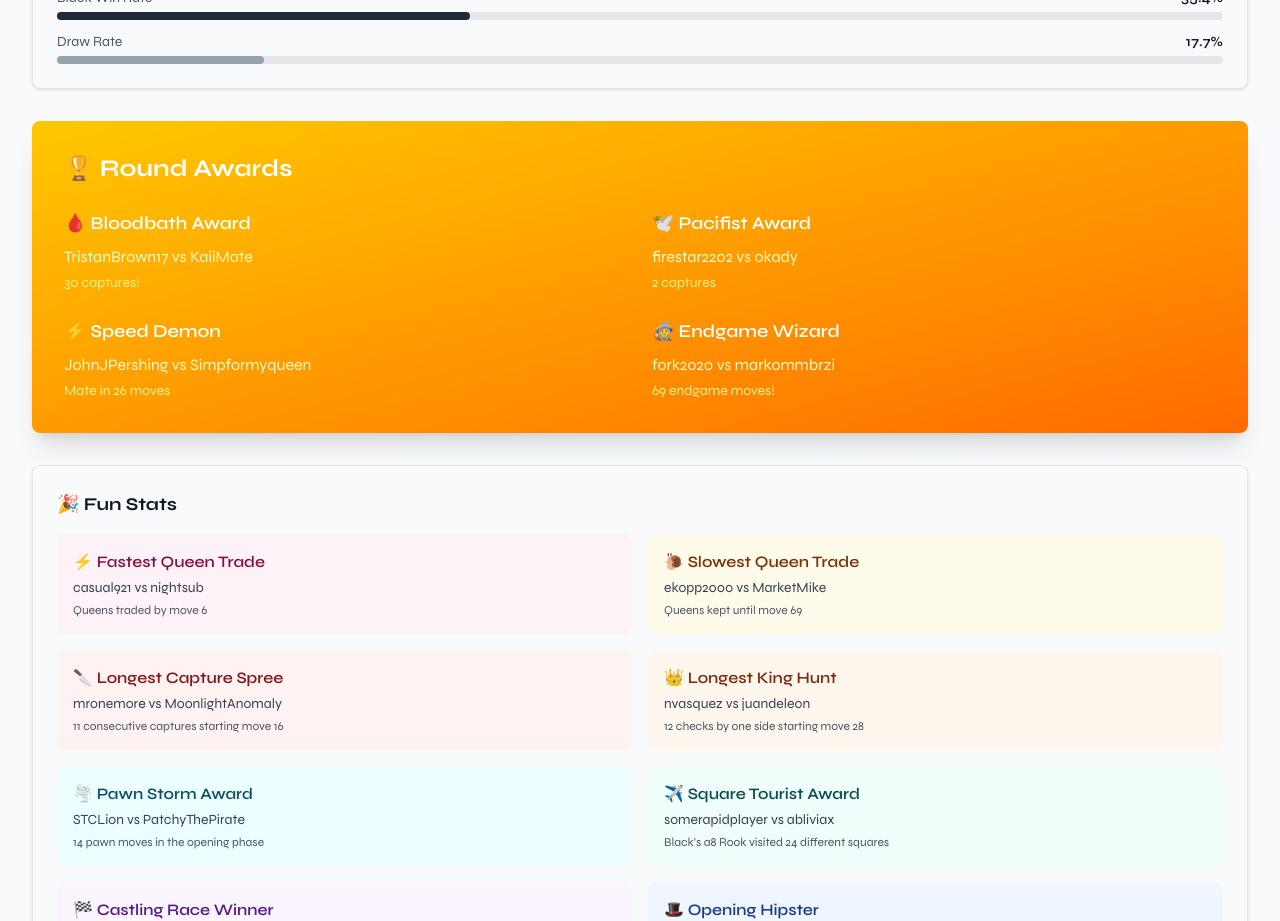
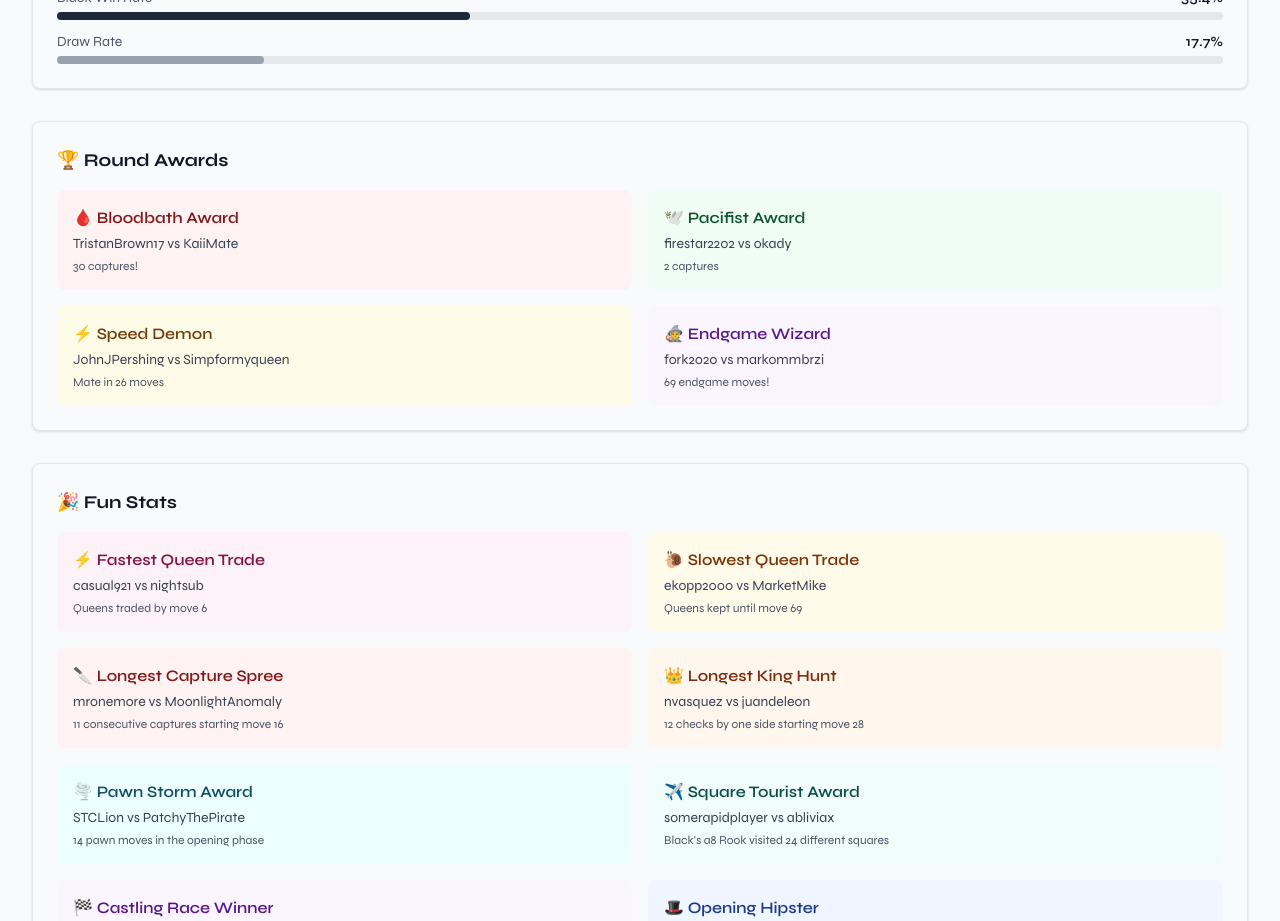
Before and after one commit to PomPomLtd/lichess4545-stats, a Next.js app: page /stats/46/round/1 in a window 1280 px wide. Shown: the part 860-1781 px from the top of the page. Built offline with nearby package versions, Linux system fonts and the light colour scheme; a web font is replaced by a local one.

Commit message:
Convert Round Awards to use StatCard and colored individual cards

```diff
--- a/components/stats/awards-section.tsx
+++ b/components/stats/awards-section.tsx
@@ -1,4 +1,6 @@
 import { PlayerVs } from './player-name'
+import { StatCard } from './stat-card'
+import { AwardCard } from './award-card'
 
 interface AwardsSectionProps {
   awards: {
@@ -36,73 +38,44 @@ interface AwardsSectionProps {
   }
 }
 
-function AwardCard({ gameId, children }: { gameId?: string | null, children: React.ReactNode }) {
-  const cardClasses = `${gameId ? 'cursor-pointer hover:ring-2 hover:ring-white/50 transition-all relative group' : ''}`
-
-  if (!gameId) {
-    return <div>{children}</div>
-  }
-
-  return (
-    <a href={`https://lichess.org/${gameId}`} target="_blank" rel="noopener noreferrer" className={cardClasses}>
-      {children}
-      <div className="absolute bottom-1 right-1 opacity-0 group-hover:opacity-100 transition-opacity">
-        <svg className="w-4 h-4 text-white/80" fill="none" stroke="currentColor" viewBox="0 0 24 24">
-          <path strokeLinecap="round" strokeLinejoin="round" strokeWidth={2} d="M10 6H6a2 2 0 00-2 2v10a2 2 0 002 2h10a2 2 0 002-2v-4M14 4h6m0 0v6m0-6L10 14" />
-        </svg>
-      </div>
-    </a>
-  )
-}
-
 export function AwardsSection({ awards }: AwardsSectionProps) {
   return (
-    <div className="bg-gradient-to-br from-yellow-400 to-orange-500 dark:from-yellow-900 dark:to-orange-900 rounded-lg shadow-xl p-8 text-white">
-      <h2 className="text-2xl font-bold mb-6">🏆 Round Awards</h2>
-      <div className="grid grid-cols-1 md:grid-cols-2 gap-6">
-        {/* Original Awards */}
-        <AwardCard gameId={awards.bloodbath.gameId}>
-          <div>
-            <div className="text-lg font-semibold mb-2">🩸 Bloodbath Award</div>
-            <div className="text-yellow-100 dark:text-yellow-200">
-              <PlayerVs white={awards.bloodbath.white} black={awards.bloodbath.black} />
-            </div>
-            <div className="text-sm text-yellow-200 dark:text-yellow-300 mt-1">{awards.bloodbath.captures} captures!</div>
+    <StatCard title="🏆 Round Awards">
+      <div className="grid grid-cols-1 md:grid-cols-2 gap-4">
+        <AwardCard gameId={awards.bloodbath.gameId} className="bg-red-50 dark:bg-red-900/20">
+          <div className="font-semibold text-red-900 dark:text-red-300 mb-1">🩸 Bloodbath Award</div>
+          <div className="text-sm text-gray-700 dark:text-gray-300">
+            <PlayerVs white={awards.bloodbath.white} black={awards.bloodbath.black} />
           </div>
+          <div className="text-xs text-gray-600 dark:text-gray-400 mt-1">{awards.bloodbath.captures} captures!</div>
         </AwardCard>
 
-        <AwardCard gameId={awards.pacifist.gameId}>
-          <div>
-            <div className="text-lg font-semibold mb-2">🕊️ Pacifist Award</div>
-            <div className="text-yellow-100 dark:text-yellow-200">
-              <PlayerVs white={awards.pacifist.white} black={awards.pacifist.black} />
-            </div>
-            <div className="text-sm text-yellow-200 dark:text-yellow-300 mt-1">{awards.pacifist.captures} captures</div>
+        <AwardCard gameId={awards.pacifist.gameId} className="bg-green-50 dark:bg-green-900/20">
+          <div className="font-semibold text-green-900 dark:text-green-300 mb-1">🕊️ Pacifist Award</div>
+          <div className="text-sm text-gray-700 dark:text-gray-300">
+            <PlayerVs white={awards.pacifist.white} black={awards.pacifist.black} />
           </div>
+          <div className="text-xs text-gray-600 dark:text-gray-400 mt-1">{awards.pacifist.captures} captures</div>
         </AwardCard>
 
         {awards.speedDemon && (
-          <AwardCard gameId={awards.speedDemon.gameId}>
-            <div>
-              <div className="text-lg font-semibold mb-2">⚡ Speed Demon</div>
-              <div className="text-yellow-100 dark:text-yellow-200">
-                <PlayerVs white={awards.speedDemon.white} black={awards.speedDemon.black} />
-              </div>
-              <div className="text-sm text-yellow-200 dark:text-yellow-300 mt-1">Mate in {awards.speedDemon.moves} moves</div>
+          <AwardCard gameId={awards.speedDemon.gameId} className="bg-yellow-50 dark:bg-yellow-900/20">
+            <div className="font-semibold text-yellow-900 dark:text-yellow-300 mb-1">⚡ Speed Demon</div>
+            <div className="text-sm text-gray-700 dark:text-gray-300">
+              <PlayerVs white={awards.speedDemon.white} black={awards.speedDemon.black} />
             </div>
+            <div className="text-xs text-gray-600 dark:text-gray-400 mt-1">Mate in {awards.speedDemon.moves} moves</div>
           </AwardCard>
         )}
 
-        <AwardCard gameId={awards.endgameWizard.gameId}>
-          <div>
-            <div className="text-lg font-semibold mb-2">🧙 Endgame Wizard</div>
-            <div className="text-yellow-100 dark:text-yellow-200">
-              <PlayerVs white={awards.endgameWizard.white} black={awards.endgameWizard.black} />
-            </div>
-            <div className="text-sm text-yellow-200 dark:text-yellow-300 mt-1">{awards.endgameWizard.endgameMoves} endgame moves!</div>
+        <AwardCard gameId={awards.endgameWizard.gameId} className="bg-purple-50 dark:bg-purple-900/20">
+          <div className="font-semibold text-purple-900 dark:text-purple-300 mb-1">🧙 Endgame Wizard</div>
+          <div className="text-sm text-gray-700 dark:text-gray-300">
+            <PlayerVs white={awards.endgameWizard.white} black={awards.endgameWizard.black} />
           </div>
+          <div className="text-xs text-gray-600 dark:text-gray-400 mt-1">{awards.endgameWizard.endgameMoves} endgame moves!</div>
         </AwardCard>
       </div>
-    </div>
+    </StatCard>
   )
 }
```
